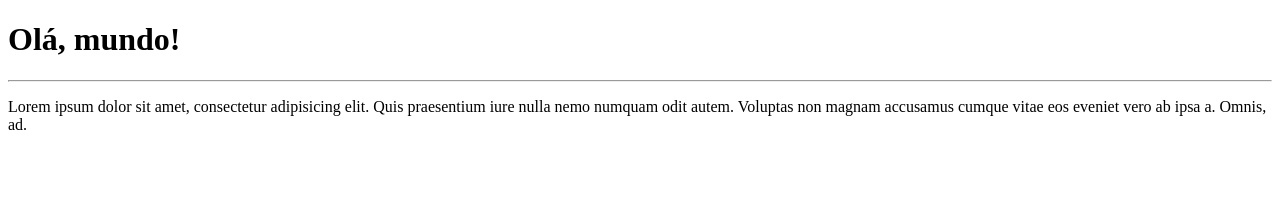
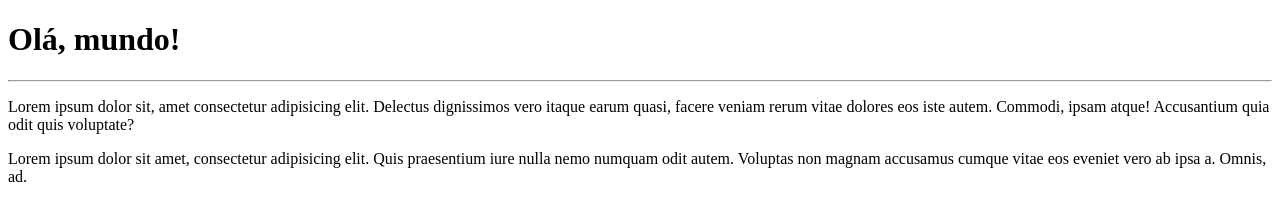
Before and after one commit to assiswesley/Hello-World, a plain HTML site: page Site-exemplo/index.html in a window 1280 px wide. Drawn offline with Linux system fonts and the light colour scheme.

Commit message:
adicionei mais um paragrafo

```diff
--- a/Site-exemplo/index.html
+++ b/Site-exemplo/index.html
@@ -9,6 +9,7 @@
 <body>
     <h1>Olá, mundo!</h1>
     <hr>
+    <p>Lorem ipsum dolor sit, amet consectetur adipisicing elit. Delectus dignissimos vero itaque earum quasi, facere veniam rerum vitae dolores eos iste autem. Commodi, ipsam atque! Accusantium quia odit quis voluptate?</p>
     <p>Lorem ipsum dolor sit amet, consectetur adipisicing elit. Quis praesentium iure nulla nemo numquam odit autem. Voluptas non magnam accusamus cumque vitae eos eveniet vero ab ipsa a. Omnis, ad.<p>
 </body>
 </html>
```
